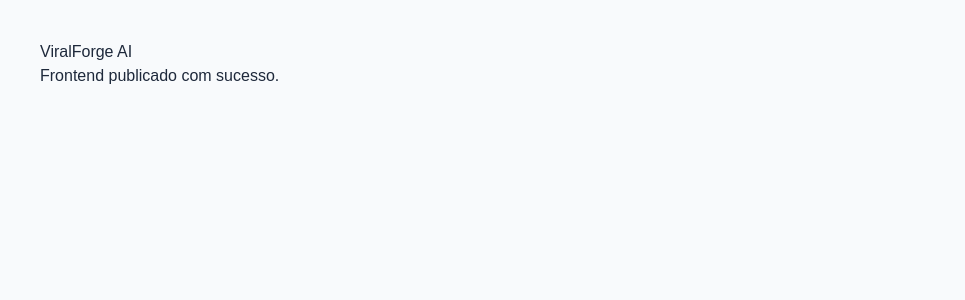
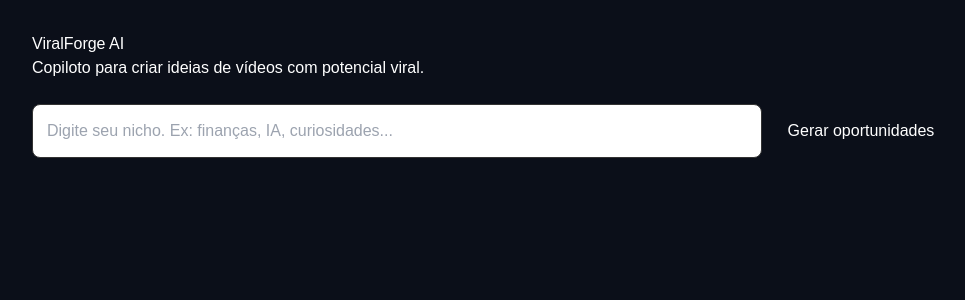
Before and after one commit to pabloradamez10-byte/viralforge-ai, a React (Vite) app in the folder frontend/: page / in a window 1280 px wide. Shown: the top 300 px of the page, without its empty margins (0-965 px from the left). Built offline with nearby package versions, Linux system fonts and the light colour scheme.

Commit message:
create viralforge mvp interface

```diff
--- a/frontend/src/App.tsx
+++ b/frontend/src/App.tsx
@@ -1,10 +1,76 @@
-function App() {
+import { useState } from "react";
+
+type Result = {
+  title: string;
+  score: number;
+  hook: string;
+  script: string;
+  hashtags: string[];
+};
+
+export default function App() {
+  const [niche, setNiche] = useState("");
+  const [results, setResults] = useState<Result[]>([]);
+
+  function generateIdeas() {
+    const base = niche || "conteúdo viral";
+
+    setResults([
+      {
+        title: `3 erros que quase todo mundo comete em ${base}`,
+        score: 94,
+        hook: `Você provavelmente está errando isso em ${base} e nem percebeu.`,
+        script: `Comece mostrando um erro comum. Explique rapidamente por que isso prejudica o resultado. Depois mostre a forma correta e finalize com uma pergunta para gerar comentários.`,
+        hashtags: [`#${base.replaceAll(" ", "")}`, "#viral", "#dicas", "#conteudo"],
+      },
+      {
+        title: `O jeito mais simples de começar em ${base}`,
+        score: 88,
+        hook: `Se eu fosse começar em ${base} hoje, faria exatamente isso.`,
+        script: `Mostre um passo a passo simples. Use frases curtas, cortes rápidos e uma dica prática no final.`,
+        hashtags: [`#${base.replaceAll(" ", "")}`, "#iniciante", "#aprendizado", "#shorts"],
+      },
+      {
+        title: `Ninguém te conta isso sobre ${base}`,
+        score: 82,
+        hook: `O que ninguém te fala sobre ${base} é isso aqui.`,
+        script: `Crie curiosidade nos primeiros 3 segundos. Revele uma informação útil e finalize incentivando a pessoa a salvar o vídeo.`,
+        hashtags: [`#${base.replaceAll(" ", "")}`, "#curiosidade", "#reels", "#tiktok"],
+      },
+    ]);
+  }
+
   return (
-    <div style={{ padding: 40, fontFamily: 'Arial' }}>
+    <main style={{ minHeight: "100vh", padding: 32, fontFamily: "Arial", background: "#0b0f19", color: "#fff" }}>
       <h1>ViralForge AI</h1>
-      <p>Frontend publicado com sucesso.</p>
-    </div>
+      <p>Copiloto para criar ideias de vídeos com potencial viral.</p>
+
+      <div style={{ marginTop: 24 }}>
+        <input
+          value={niche}
+          onChange={(e) => setNiche(e.target.value)}
+          placeholder="Digite seu nicho. Ex: finanças, IA, curiosidades..."
+          style={{ padding: 14, width: "60%", borderRadius: 8, border: "1px solid #333" }}
+        />
+        <button
+          onClick={generateIdeas}
+          style={{ padding: 14, marginLeft: 12, borderRadius: 8, border: 0, cursor: "pointer" }}
+        >
+          Gerar oportunidades
+        </button>
+      </div>
+
+      <section style={{ marginTop: 32, display: "grid", gap: 20 }}>
+        {results.map((item, index) => (
+          <div key={index} style={{ background: "#111827", padding: 24, borderRadius: 12, border: "1px solid #243044" }}>
+            <h2>{item.title}</h2>
+            <strong>Score de oportunidade: {item.score}/100</strong>
+            <p><b>Hook:</b> {item.hook}</p>
+            <p><b>Roteiro:</b> {item.script}</p>
+            <p><b>Hashtags:</b> {item.hashtags.join(" ")}</p>
+          </div>
+        ))}
+      </section>
+    </main>
   );
 }
-
-export default App;
```
